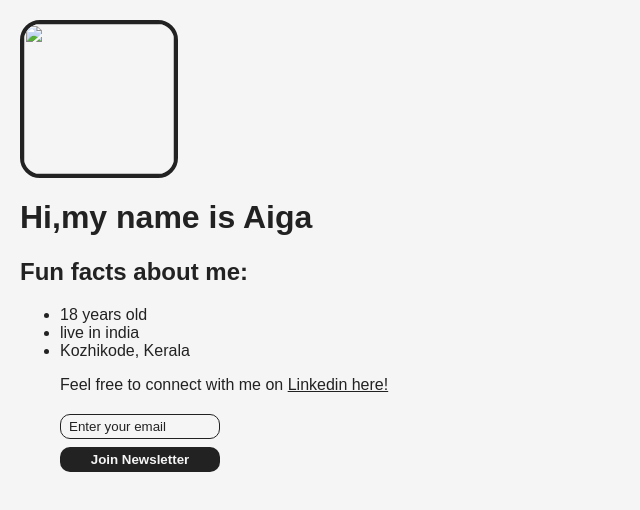
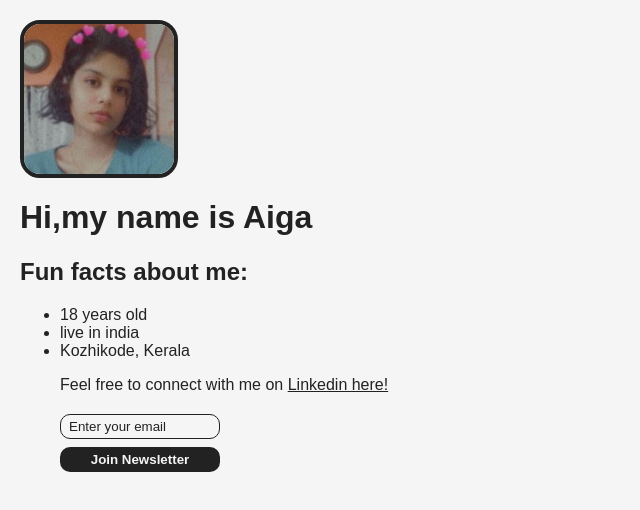
Before and after one commit to Aigamarygeorge/Web-bootcamp, a plain HTML site: page index.html in a window 1280 px wide. Shown: the whole page, without its empty margins (0-640 px from the left). Drawn offline with Linux system fonts and the light colour scheme.

Commit message:
Update index.html

```diff
--- a/index.html
+++ b/index.html
@@ -6,7 +6,7 @@
   <meta name="viewport" content="width=device-width,initial-scale=1.0">
   </head>
   <body>
-    <img src="img.jpg">
+    <img src="IMG-20230619-WA0012.jpg">
     <h1>Hi,my name is Aiga</h1>
     <h2>Fun facts about me:</h2>
     <ul>
```
